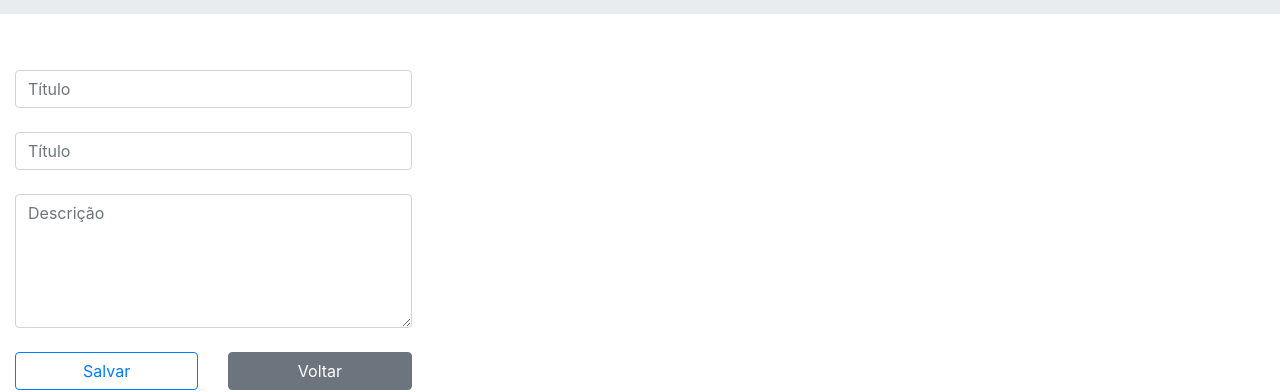
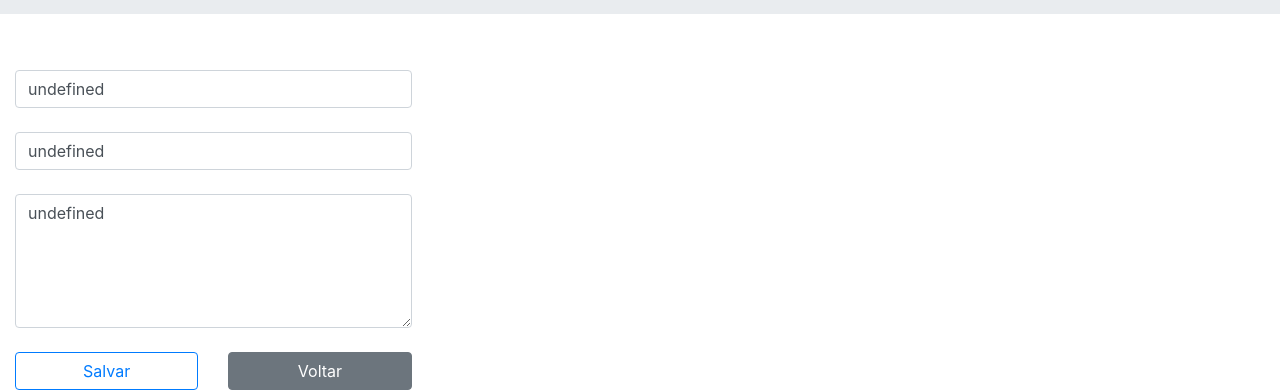
Before and after one commit to JorgeAndre2016/CadastroFotosCaelum, an Angular app: page /cadastro in a window 1280 px wide. Shown: the part 208-600 px from the top of the page. Built offline with nearby package versions, Linux system fonts and the light colour scheme.

Commit message:
Atualização view e controler

```diff
--- a/src/app/cadastro-foto/cadastro-foto.component.html
+++ b/src/app/cadastro-foto/cadastro-foto.component.html
@@ -8,33 +8,33 @@
         <div class="col-4">
             <div class="mt-4">
                 <div class="input-group">
-                    <input (keyup)="0" type="text" class="form-control" placeholder="Título" name="input1" aria-label="Título da Foto"
+                    <input (keyup)="0" type="text" [value]="foto.titulo" class="form-control" placeholder="Título" name="input1" aria-label="Título da Foto"
                         aria-describedby="input1">
                 </div>
             </div>
             <div class="mt-4">
-                <input (keyup)="0" type="text" class="form-control" placeholder="Título" name="input1" aria-label="Título da Foto"
-                    aria-describedby="input1">
+                <input (keyup)="0" type="text" [value]="foto.url" class="form-control" placeholder="Url" name="input2" aria-label="Url da Foto"
+                    aria-describedby="input2">
             </div>
             <div class="mt-4">
                 <div class="input-group">
-                    <textarea class="form-control" rows="5" placeholder="Descrição" aria-label="With textarea"></textarea>
+                    <textarea [value]="foto.descricao" class="form-control" rows="5" placeholder="Descrição" aria-label="Descrição da Foto"></textarea>
                 </div>
             </div>
             <div class="row mt-4">
                 <div class="col-6">
-                    <button class="btn btn-outline-primary btn-block">Salvar</button>
+                    <button type="submit" class="btn btn-outline-primary btn-block">Salvar</button>
                 </div>
                 <div class="col-6">
-                    <button class="btn btn-secondary btn-block">Voltar</button>
+                    <button [routerLink]="['']" class="btn btn-secondary btn-block">Voltar</button>
                 </div>
             </div>
         </div>
-        <div class="col-8">
+        <aside class="col-8">
             <div class="mt-4">
 
             </div>
-        </div>
+        </aside>
     </div>
 
 
--- a/src/app/cadastro-foto/cadastro-foto.component.ts
+++ b/src/app/cadastro-foto/cadastro-foto.component.ts
@@ -1,4 +1,5 @@
 import { Component, OnInit } from '@angular/core';
+import { FotoComponent } from '../foto/foto.component';
 
 @Component({
     selector: 'app-cadastro-foto',
@@ -7,7 +8,8 @@
 
 export class CadastroFotoComponent implements OnInit {
 
-    title = 'Cadastro de Fotos';
+    public title = 'Cadastro de Fotos';
+    public foto = new FotoComponent();
 
     constructor() {}
 
```
